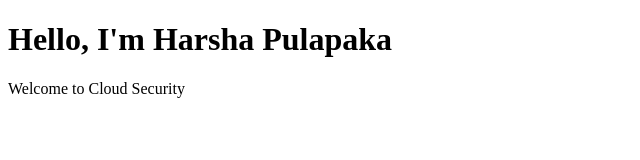
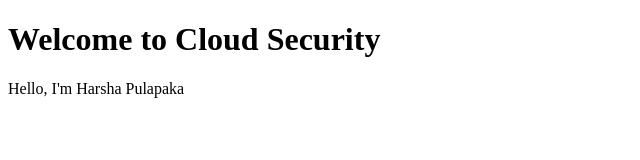
Before and after one commit to HaneeshaM/static-website-deploy, a plain HTML site: page index.html in a window 1280 px wide. Shown: the whole page, without its empty margins (0-640 px from the left). Drawn offline with Linux system fonts and the light colour scheme.

Commit message:
Update index.html content

```diff
--- a/index.html
+++ b/index.html
@@ -6,7 +6,7 @@
   <title>My Static Website</title>
 </head>
 <body>
-  <h1>Hello, I'm Harsha Pulapaka</h1>
-  <p>Welcome to Cloud Security</p>
+  <h1>Welcome to Cloud Security</h1>
+  <p>Hello, I'm Harsha Pulapaka</p>
 </body>
 </html>
```
